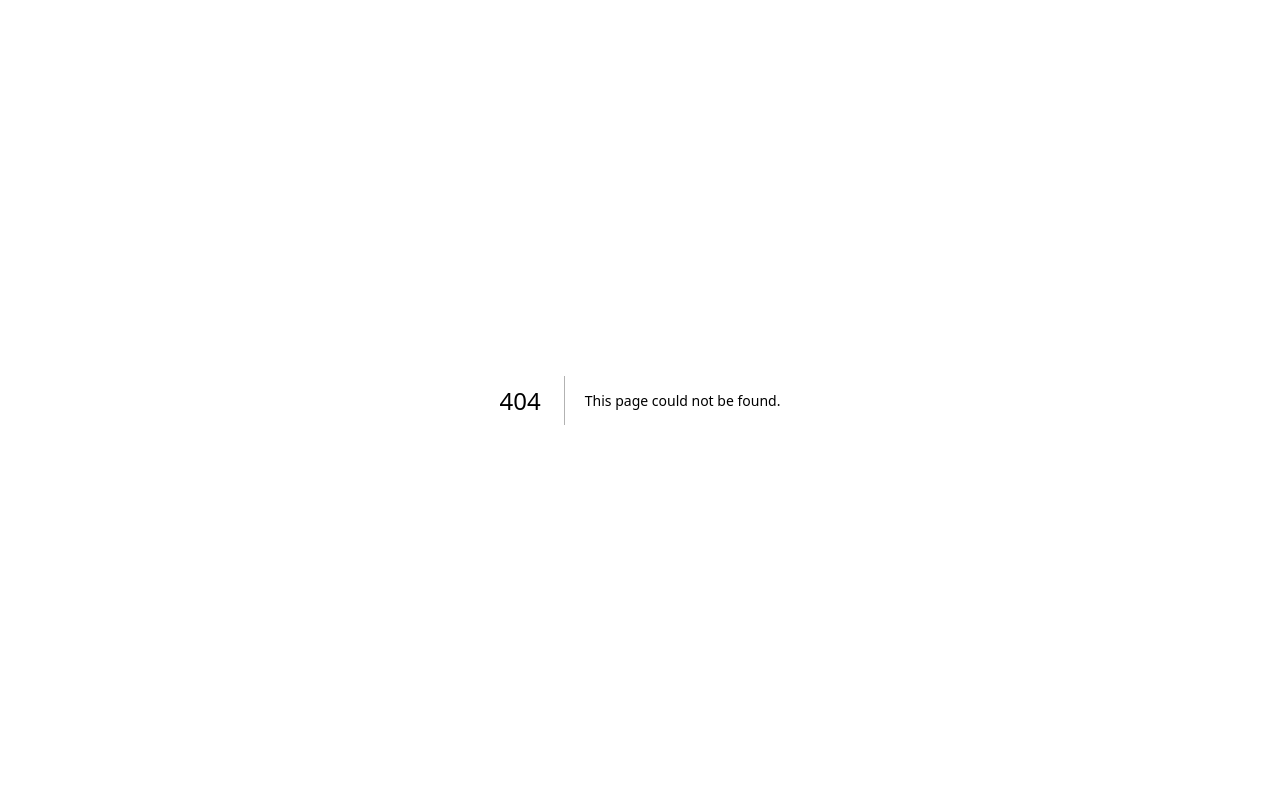
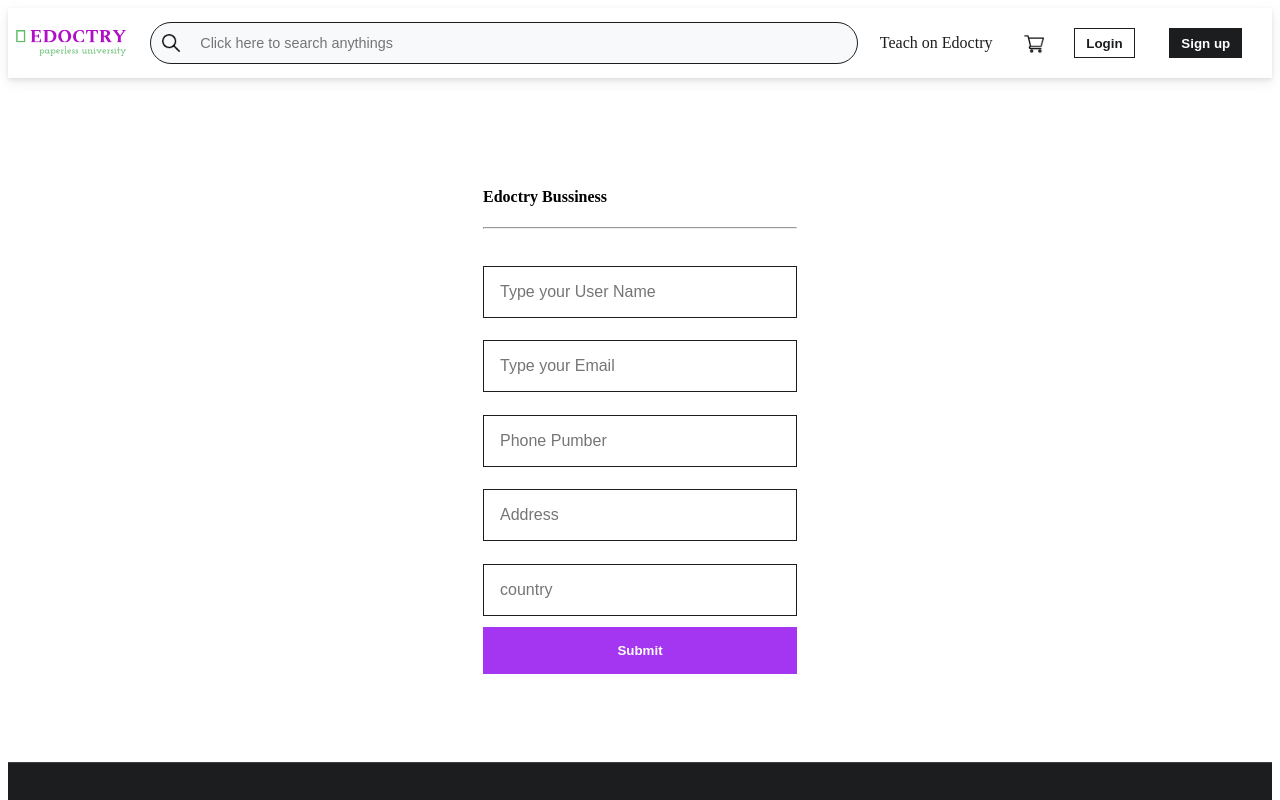
Before and after one commit to jaykrs/edoctry-next-app, a Next.js app: page /business in a window 1280 px wide. Before the commit this address had no page. Shown: the top 800 px of the page. Built offline with nearby package versions, Linux system fonts and the light colour scheme.

Commit message:
edoctry business page added , other routering also added

```diff
--- /dev/null
+++ b/pages/business/Edoctry.module.css
@@ -0,0 +1,56 @@
+.outerDiv {
+    width: 100%;
+    height: 100%;
+    margin: 5rem 0;
+    display: flex;
+    justify-content: center;
+    align-items: center;
+  }
+
+  .loginBox {
+    width: 330px;
+    height: auto;
+    margin: auto;
+  }
+
+  .ttl {
+    font-size: 1.2rem;
+    font-weight: 700;
+  }
+
+  .boxBdy {
+    padding: 0.5rem;
+  }
+
+  /* hr {
+    border: none;
+    border-bottom: 1px solid var(--gray86);
+    margin: 1rem 0;
+  } */
+
+  .oauth {
+    display: flex;
+    justify-content: start;
+    align-items: center;
+    margin: 0.7rem 0;
+    padding: 0.5rem;
+    border: 1px solid var(--gray86);
+    box-shadow: 0 2px 2px 0 rgb(28 29 31 / 24%), 0 0 2px 0 rgb(28 29 31 / 12%);
+    cursor: pointer;
+  }
+
+  .blck {
+    margin: 1rem 0;
+    display: flex;
+    justify-content: center;
+    align-items: center;
+  }
+
+  .blck a {
+    color: var(--purple);
+    text-decoration: none;
+  }
+
+  .blckTxt {
+    margin: 0 0.5rem;
+  }
--- /dev/null
+++ b/pages/business/index.jsx
@@ -0,0 +1,113 @@
+import React, { useEffect, useState } from "react";
+import css from "./Edoctry.module.css";
+import axios from "axios";
+import SearchBar from "../utils/SearchBar/SearchBar";
+import Layout1 from "../components/Layout1/Layout1";
+import InputUtil from "../utils/FormUtils/InputUtil/InputUtil";
+import Button1 from "../utils/Buttons/Button1/Button1";
+import { CMS_URL, textConst } from "../urlConst";
+import toastComponent from "../toastComponent";
+import { ToastContainer } from "react-toastify";
+const EdoctryForm = () => {
+  const [state,setState]= useState({
+    userName:"",email:"",phone:"",country:"",address:""
+  })
+  useEffect(() => {
+
+  },[state.email])
+  const submitHandler = ()=>{
+     if(state.userName === "" && state.email === "" && state.country === "" && state.phone.length === undefined && state.phone.length === 8 ){
+       toastComponent("warn",textConst.enterMandatoryField);
+     }else{
+      axios.post(CMS_URL + "contacts",{
+        data:{
+          username:state.userName,phoneNo:state.phone,email:state.email,country:state.country,address:state.address
+        }
+      }).then(res=>{
+        stateHandler("userName","");
+        stateHandler("email","");
+        stateHandler("phone","");
+        stateHandler("address","");
+        stateHandler("country","");
+        toastComponent("success",textConst.edoctryBusiness);
+      }).catch(err=>{
+        toastComponent("error",err.message);
+      })
+     }
+  }
+  const handleChange = (e)=>{
+      setState(prev=>{
+        return {...prev,[`${e.target.name}`]:e.target.value}
+      })
+  }
+  const stateHandler = (name,value)=>{
+    setState(prev=>{
+      return {...prev,[`${name}`]:value}
+    })
+  }
+  return (
+    <Layout1 title="business">
+      <ToastContainer />
+      <div className={css.outerDiv}>
+        <div className={css.loginBox}>
+          <div className={css.boxBdy}>
+            <h4>Edoctry Bussiness</h4>
+            <hr/><br/>
+            <InputUtil
+              type="text"
+              name="userName"
+              placeholderTxt="Type your User Name"
+              onChange={handleChange}
+              state={state.userName}
+
+            />
+
+            <InputUtil
+              type="email"
+              name="email"
+              placeholderTxt="Type your Email"
+              onChange={handleChange}
+              state={state.email}
+            />
+            <InputUtil
+              type="number"
+              name="phone"
+              placeholderTxt="Phone Pumber"
+              onChange={handleChange}
+              state={state.phone}
+            />
+            <InputUtil
+              type="text"
+              name="address"
+              placeholderTxt="Address "
+              onChange={handleChange}
+              state={state.address}
+            />
+            <InputUtil
+              type="text"
+              name="country"
+              placeholderTxt="country "
+              onChange={handleChange}
+              state={state.country}
+            />
+            <Button1
+              txt="Submit"
+              color="#fff"
+              bck="#a435f0"
+              hovBck="#8710d8"
+              extraCss={{
+                width: "100%",
+                margin: "0",
+                border: "none",
+                padding: "1rem",
+              }}
+             onClick={submitHandler}
+            />
+          </div>
+        </div>
+      </div>
+    </Layout1>
+  );
+};
+
+export default EdoctryForm;
--- a/pages/components/Footer/Footer.js
+++ b/pages/components/Footer/Footer.js
@@ -18,7 +18,7 @@ const Footer = () => {
           <div className={css.clmn}>
             <ul className={css.cul}>
               <li className={css.cli}>
-                <Link href="/bussiness">Edoctry Business</Link>
+                <Link href="/business">Edoctry Business</Link>
               </li>
               <li className={css.cli}>
                 <Link href="/">Teach on Edoctry</Link>
@@ -37,7 +37,7 @@ const Footer = () => {
           <div className={css.clmn}>
             <ul className={css.cul}>
               <li className={css.cli}>
-                <Link href={"/blog/carrers"}>Careers</Link>
+                <Link href={"/blog/careers"}>Careers</Link>
               </li>
               <li className={css.cli}>
                 <Link href={"/blog/blogs"} >Blog</Link>
--- a/pages/components/Navbar/index.js
+++ b/pages/components/Navbar/index.js
@@ -35,7 +35,7 @@ const Navbar = () => {
           <div className={css.searchBox}>
             <SearchBar />
           </div>
-          <Link href="/bussiness" style={{textDecoration:"none"}}>
+          <Link href="/business" style={{textDecoration:"none"}}>
             <p className={css.hovBox}>Teach on Edoctry</p>
           </Link>
           <Link href="/cart" className={css.cartBox}>
--- a/pages/urlConst.js
+++ b/pages/urlConst.js
@@ -59,7 +59,8 @@
     ForgotPassword:"Email sent to your register email, please verify your email",
     newPasswordUpdate:"Your password does't match!",
     passwordSuccess:"Password updated successfully",
-    addToCart:"Course Added to cart"
+    addToCart:"Course Added to cart",
+    edoctryBusiness: "Your request submitted successfully"
  }
 
  export const countryJson = [
```
Also changed, not shown: pages/coursedetails/[id].js (+9 -10 lines), pages/index.js (+0 -13 lines).
